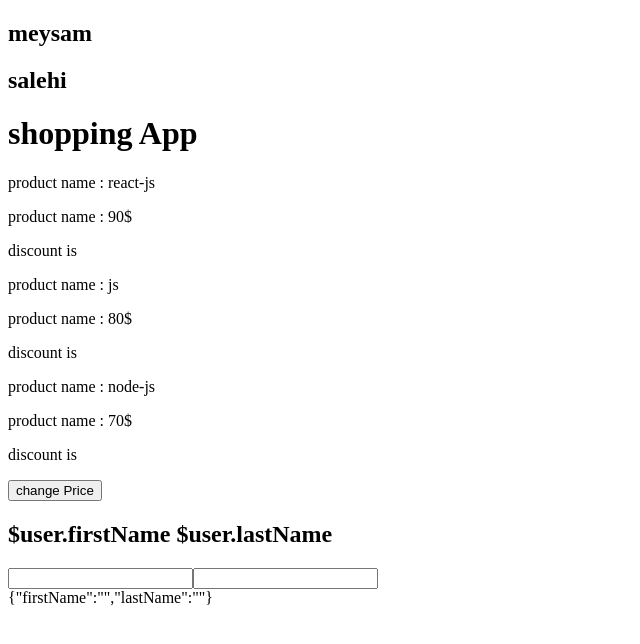
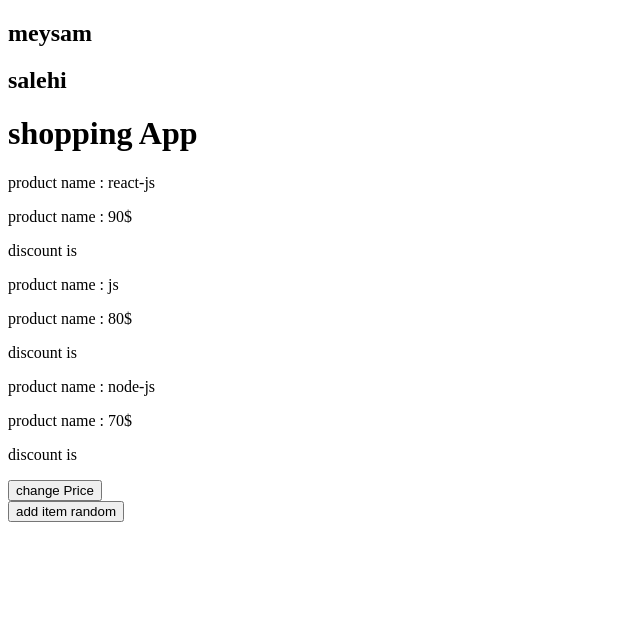
Before and after one commit to meysamsalehi/ReactTraining, a React (Create React App) app: page / in a window 1280 px wide. Shown: the top 644 px of the page, without its empty margins (0-640 px from the left). Built offline with nearby package versions, Linux system fonts and the light colour scheme.

Commit message:
Session15 => useState Update Array and create random numbers

```diff
--- a/src/App.js
+++ b/src/App.js
@@ -3,6 +3,7 @@ import ClassCounter from "./Component/ClassCounter.js/ClassCounter";
 import HookCounter from "./Component/HookCounter/HookCounter";
 import HookObject from "./Component/HookObject/HookObject";
 import Product from "./Component/Product/Product";
+import HookArray from "./Component/HookArray/HookArray";
 
 const App = () => {
   const [products, setProducts] = useState([
@@ -30,7 +31,8 @@ const App = () => {
 
       {/* <HookCounter />
       <ClassCounter /> */}
-      <HookObject />
+      {/* <HookObject /> */}
+      <HookArray />
     </div>
   );
 };
--- /dev/null
+++ b/src/Component/HookArray/HookArray.js
@@ -0,0 +1,33 @@
+import { useState } from "react";
+
+const HookArray = () => {
+  const [item, setItem] = useState([]);
+
+  const addRandomItemHandler = () => {
+    // solve 1
+    // setItem([
+    //   ...item,
+    //   { id: item.length, number: Math.floor(Math.random() * 10) },
+    // ]);
+
+    // solve2
+    const randomItem = {
+      id: item.length,
+      number: Math.floor(Math.random() * 10),
+    };
+    const updatedItem = [...item, randomItem];
+
+    setItem(updatedItem);
+  };
+
+  return (
+    <div>
+      <button onClick={addRandomItemHandler}>add item random</button>
+      {item.map((item) => {
+        return <li key={item.id}>{item.number}</li>;
+      })}
+    </div>
+  );
+};
+
+export default HookArray;
```
